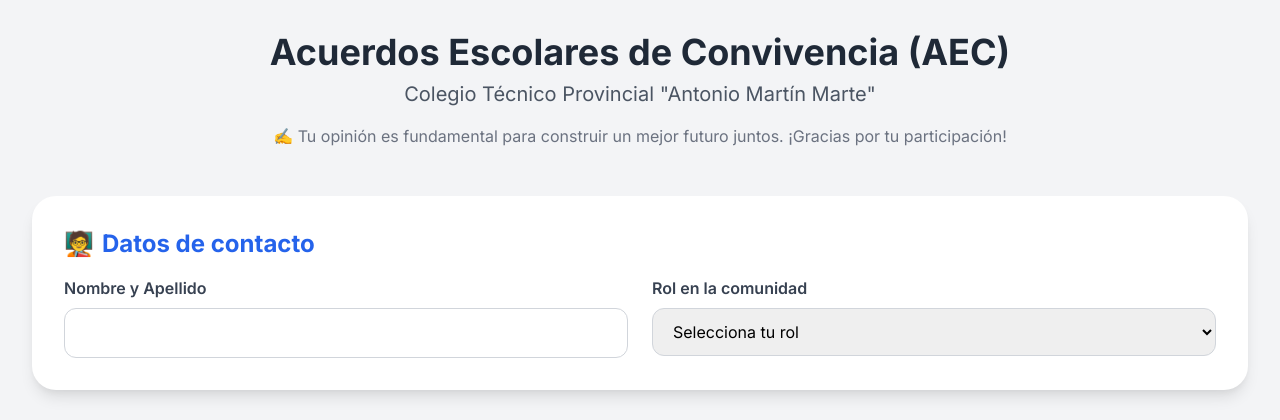
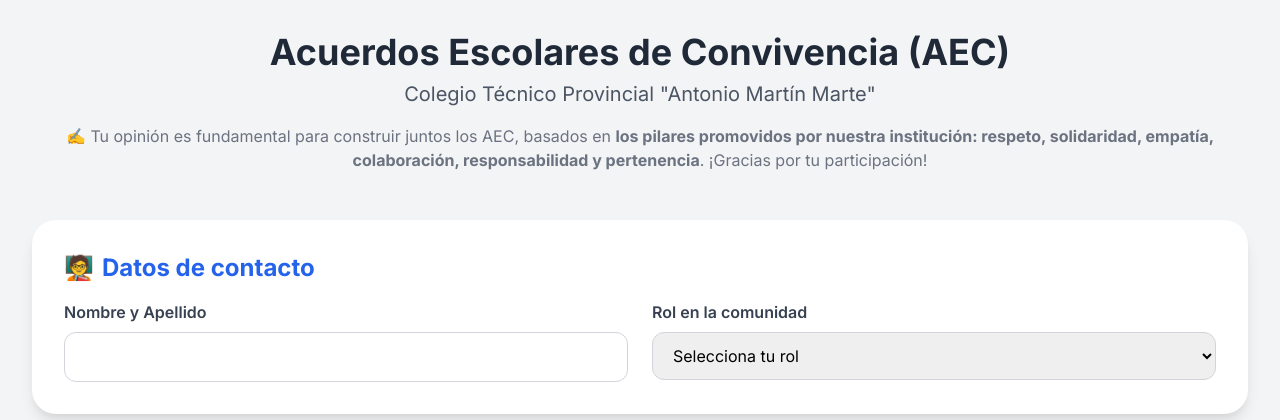
Before and after one commit to gpabloandres/aec, a Flask app: page / in a window 1280 px wide. Shown: the top 420 px of the page. Run offline with Flask 3, Linux system fonts and the light colour scheme; some libraries are stand-ins or nearby versions.

```diff
--- a/templates/index.html
+++ b/templates/index.html
@@ -29,7 +29,7 @@
         <header class="text-center mb-12">
             <h1 class="text-4xl font-bold text-gray-800 mb-2">Acuerdos Escolares de Convivencia (AEC)</h1>
             <p class="text-xl text-gray-600">Colegio Técnico Provincial "Antonio Martín Marte"</p>
-            <p class="text-md text-gray-500 mt-4">✍️ Tu opinión es fundamental para construir un mejor futuro juntos. ¡Gracias por tu participación!</p>
+            <p class="text-md text-gray-500 mt-4">✍️ Tu opinión es fundamental para construir juntos los AEC, basados en <strong>los pilares promovidos por nuestra institución: respeto, solidaridad, empatía, colaboración, responsabilidad y pertenencia</strong>. ¡Gracias por tu participación!</p>
         </header>
 
         <!-- El formulario se envía ahora a un iframe para evitar la redirección -->
```
